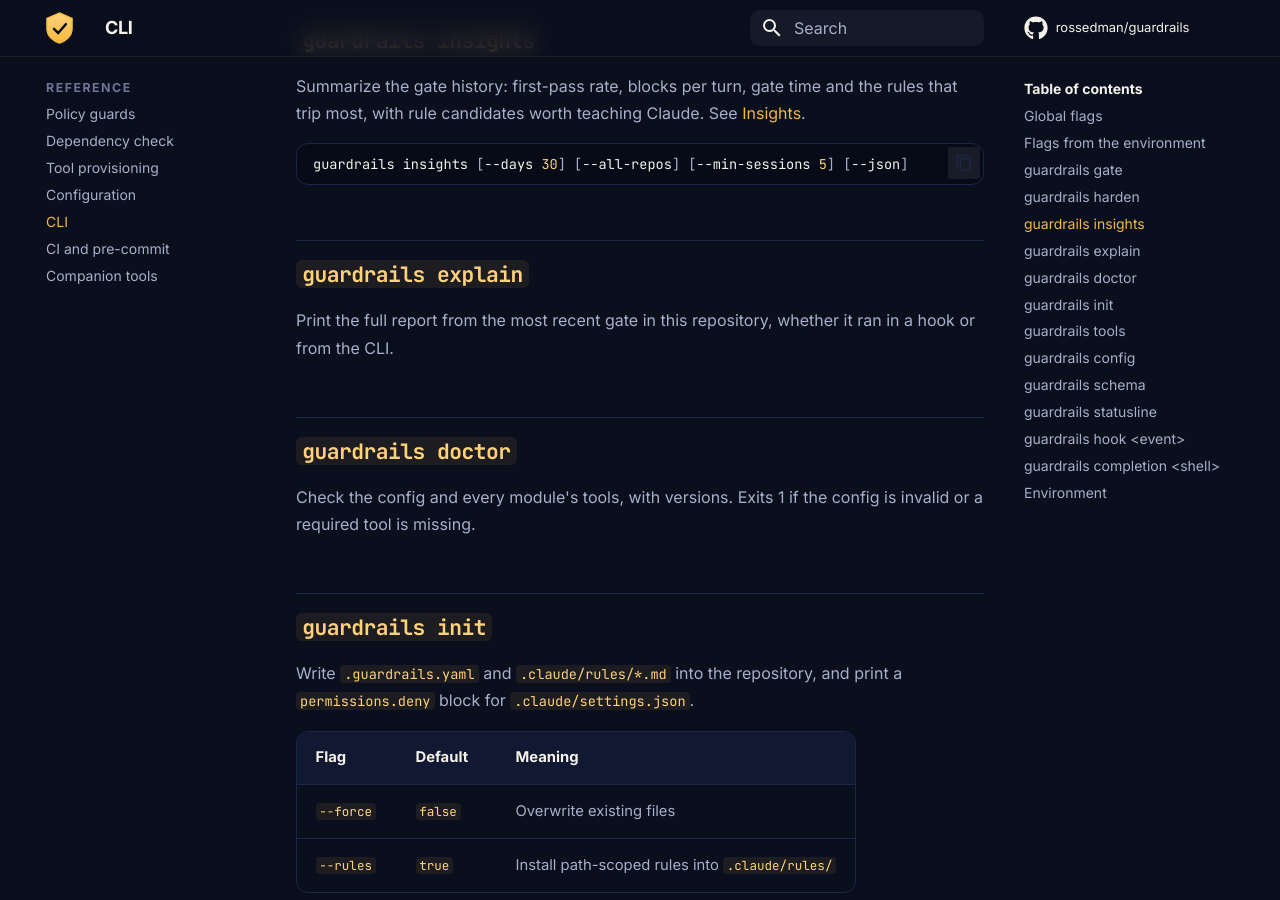
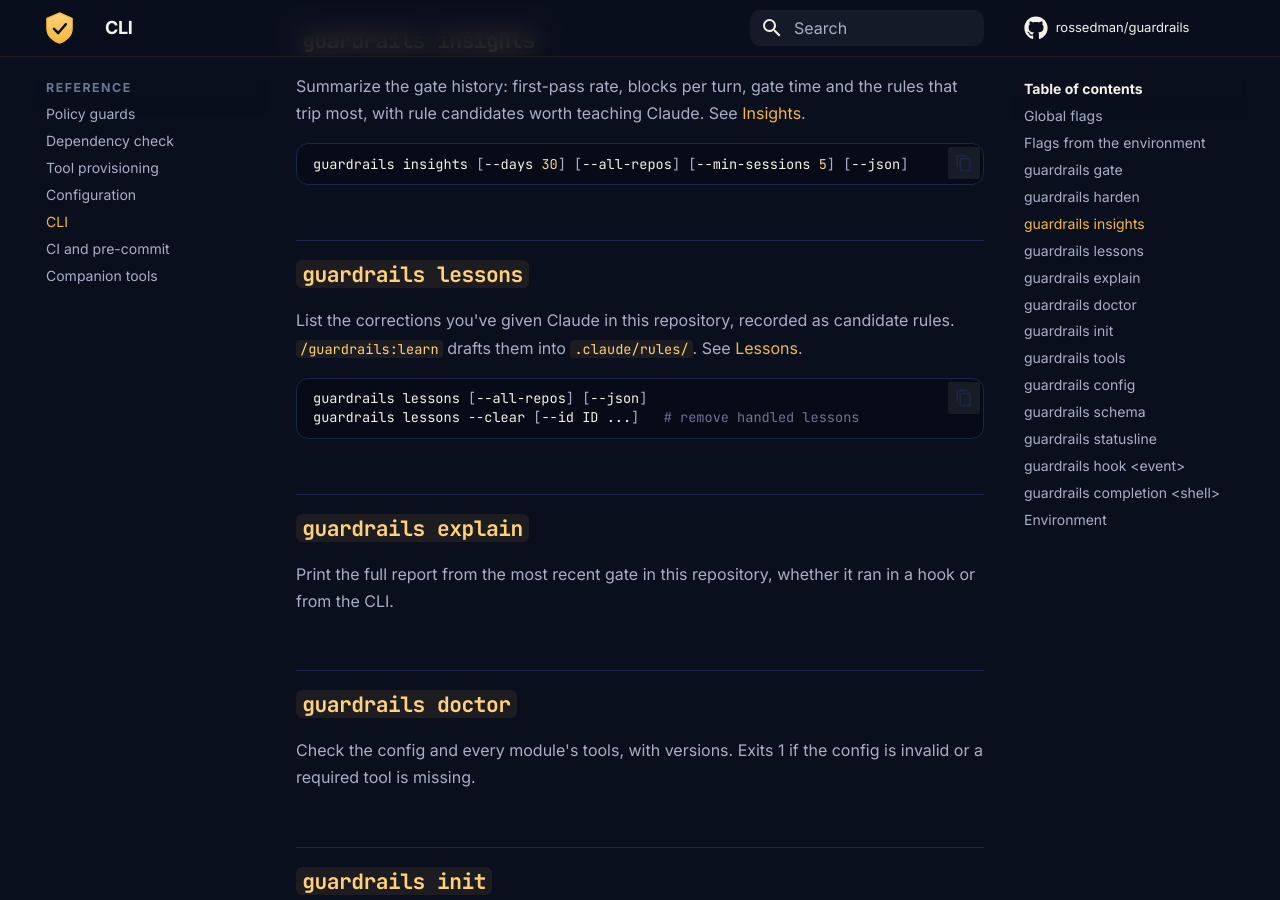
Before and after one commit to rossedman/guardrails, an MkDocs documentation site: the page built from docs/cli.md, in a window 1280 px wide and 900 px high, scrolled down 1955 px. Built offline with MkDocs 1.6.1 and Material for MkDocs 9.7.7, drawn with Linux system fonts in a browser that asks for light colours; comment, search, counter and statistics services are not loaded.

Commit message:
Document the dependency check and lessons
Co-Authored-By: Claude Opus 5.5 <noreply@anthropic.com>
Claude-Session: https://claude.ai/code/session_01NzLQpZNWn1kNRnXPsLCoTp

````diff
--- a/docs/cli.md
+++ b/docs/cli.md
@@ -7,7 +7,7 @@ examples, and `guardrails help` lists them in groups:
 | Group | Commands |
 |---|---|
 | Claude Code | `hook`, `statusline` |
-| Gates | `gate`, `harden`, `explain`, `insights` |
+| Gates | `gate`, `harden`, `explain`, `insights`, `lessons` |
 | Setup | `init`, `doctor`, `tools`, `config`, `schema` |
 | More | `version`, `completion`, `help` |
 
@@ -68,6 +68,17 @@ the rules that trip most, with rule candidates worth teaching Claude. See
 
 ```bash
 guardrails insights [--days 30] [--all-repos] [--min-sessions 5] [--json]
+```
+
+## `guardrails lessons`
+
+List the corrections you've given Claude in this repository, recorded as
+candidate rules. `/guardrails:learn` drafts them into `.claude/rules/`. See
+[Lessons](lessons.md).
+
+```bash
+guardrails lessons [--all-repos] [--json]
+guardrails lessons --clear [--id ID ...]   # remove handled lessons
 ```
 
 ## `guardrails explain`
--- a/overrides/home.html
+++ b/overrides/home.html
@@ -162,8 +162,8 @@
         </a>
         <a class="gr-card" href="{{ 'insights/' | url }}">
           <div class="gr-card__icon">{% include ".icons/material/lightbulb-on-outline.svg" %}</div>
-          <h3>Learns from its blocks</h3>
-          <p><code>guardrails insights</code> finds the rules Claude trips most and drafts them into <code>.claude/rules/</code>.</p>
+          <h3>Learns from you</h3>
+          <p>Your corrections and the rules Claude trips most become drafts for <code>.claude/rules/</code>, via <code>/guardrails:learn</code> and <code>insights</code>.</p>
         </a>
       </div>
     </div>
@@ -239,6 +239,7 @@
             <dt>harden</dt><dd>Mutation-test and fuzz the Go you changed</dd>
             <dt>explain</dt><dd>The full report from the last gate</dd>
             <dt>insights</dt><dd>Gate history and rules worth teaching</dd>
+            <dt>lessons</dt><dd>Your corrections, recorded as candidate rules</dd>
           </dl>
         </div>
         <div class="gr-cmdgroup">
````
Also changed, not shown: other parts of overrides/home.html (+1 -1 lines), CHANGELOG.md (+23 -0 lines), README.md (+8 -0 lines), docs/companion-tools.md (+1 -0 lines), docs/guards.md (+3 -1 lines), docs/roadmap.md (+3 -0 lines).
